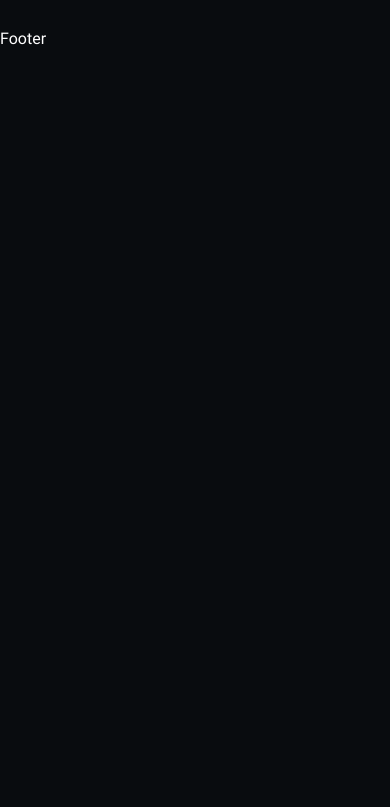
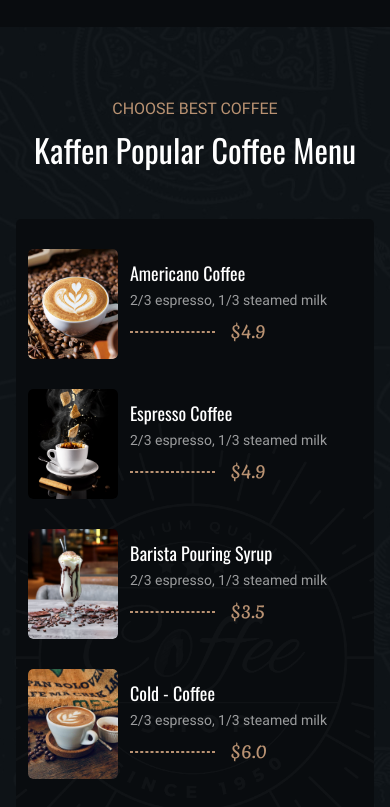
Before and after one commit to milyvaghasiya/kaffen-coffee-house, a React (Create React App) app: page / in a window 390 px wide. Shown: the part 2400-3207 px from the top of the page. Before the commit the page ends 2451 px from the top, so only its background shows below. Built offline with nearby package versions, Linux system fonts and the light colour scheme.

Commit message:
create the menu section

```diff
--- /dev/null
+++ b/src/components/menu/index.js
@@ -0,0 +1,84 @@
+import React from "react";
+import { Col, Container, Row } from "react-bootstrap";
+import Menu1 from "../../assets/images/menu-1.jpg";
+import Menu2 from "../../assets/images/menu-2.jpg";
+import Menu3 from "../../assets/images/menu-3.jpg";
+import Menu4 from "../../assets/images/menu-4.jpg";
+import Menu5 from "../../assets/images/menu-5.jpg";
+import Menu6 from "../../assets/images/menu-6.jpg";
+import "./style.css";
+
+const coffeeMenus = [
+  {
+    img: Menu1,
+    name: "Americano Coffee",
+    price: "$4.9",
+  },
+  {
+    img: Menu2,
+    name: "Espresso Coffee",
+    price: "$4.9",
+  },
+  {
+    img: Menu3,
+    name: "Barista Pouring Syrup",
+    price: "$3.5",
+  },
+  {
+    img: Menu4,
+    name: "Cold - Coffee",
+    price: "$6.0",
+  },
+  {
+    img: Menu5,
+    name: "Cappuccino Arabica",
+    price: "$2.8",
+  },
+  {
+    img: Menu6,
+    name: "Milk Cream Coffee",
+    price: "$7.5",
+  },
+];
+
+const Menu = () => {
+  return (
+    <section id="menu-section">
+      <Container className="py-130">
+        <p className="text-uppercase section-subTitle text-center">
+          Choose Best Coffee
+        </p>
+        <h3 className="Oswald_400 section-title text-center">
+          Kaffen Popular Coffee Menu
+        </h3>
+        <div className="coffee-menu">
+          <Row>
+            {coffeeMenus.map((menu, index) => (
+              <Col
+                key={index}
+                xs={12}
+                lg={6}
+                className="single-menu d-flex align-items-center justify-content-center"
+              >
+                <div class="img-hover">
+                  <img
+                    src={menu.img}
+                    alt="menu"
+                    className="h-100 w-100 object-fit-cover"
+                  />
+                </div>
+                <div class="img-desc">
+                  <h5 className="Oswald_400">{menu.name}</h5>
+                  <h4>2/3 espresso, 1/3 steamed milk</h4>
+                  <h3 className="Merienda position-relative">{menu.price}</h3>
+                </div>
+              </Col>
+            ))}
+          </Row>
+        </div>
+      </Container>
+    </section>
+  );
+};
+
+export default Menu;
--- /dev/null
+++ b/src/components/menu/style.css
@@ -0,0 +1,107 @@
+#menu-section {
+  background-image: url("../../assets/images/menu-bg.jpg");
+  background-size: cover;
+  background-repeat: no-repeat;
+  background-attachment: fixed;
+}
+.coffee-menu {
+  margin-top: 70px !important;
+  padding: 65px 45px;
+  background-color: #090c0f;
+  background-image: url("../../assets/images/menu-watermark.png");
+  background-repeat: no-repeat;
+  background-position: center center;
+  background-size: 465px auto;
+  border-radius: 5px;
+}
+.coffee-menu .row {
+  row-gap: 60px;
+}
+.single-menu {
+  gap: 24px;
+}
+.img-hover {
+  width: 150px;
+  height: 160px;
+  border-radius: 5px;
+  position: relative;
+  overflow: hidden;
+}
+.img-hover img {
+  border-radius: 5px;
+  transition: 0.7s;
+}
+
+.img-hover:hover img {
+  transform: scale(1.05);
+}
+.img-desc h5 {
+  margin-bottom: 10px;
+  font-size: 24px;
+  line-height: 31px;
+}
+.img-desc h4 {
+  margin-bottom: 10px;
+  font-size: 16px;
+  font-weight: 400;
+  color: rgba(255, 255, 255, 0.6);
+  line-height: 28px;
+}
+.img-desc h3 {
+  padding-left: 150px;
+  font-size: 24px;
+  color: #b99272;
+  line-height: 42px;
+  margin: 0;
+}
+.img-desc h3::before {
+  content: "";
+  position: absolute;
+  left: 0;
+  top: 50%;
+  width: 130px;
+  border: 1px dashed #b99272;
+}
+@media screen and (max-width: 767px) {
+  .coffee-menu {
+    margin-top: 50px !important;
+    padding: 40px 20px;
+  }
+}
+@media screen and (max-width: 575px) {
+  .coffee-menu {
+    margin-top: 50px !important;
+    padding: 30px 12px;
+  }
+  .img-hover {
+    width: 90px;
+    height: 110px;
+  }
+  .coffee-menu .row {
+    row-gap: 30px;
+  }
+  .single-menu {
+    gap: 12px;
+  }
+  .img-desc {
+    width: calc(100% - 102px);
+  }
+  .img-desc h5 {
+    font-size: 18px;
+    line-height: 22px;
+    margin-bottom: 6px;
+  }
+  .img-desc h4 {
+    font-size: 14px;
+    line-height: 20px;
+    margin-bottom: 6px;
+  }
+  .img-desc h3 {
+    font-size: 18px;
+    line-height: 30px;
+    padding-left: 100px;
+  }
+  .img-desc h3::before {
+    width: 85px;
+  }
+}
--- a/src/pages/index.js
+++ b/src/pages/index.js
@@ -2,12 +2,14 @@ import React from "react";
 import Layouts from "../layout/index";
 import Banner from "../components/banner";
 import About from "../components/about";
+import Menu from "../components/menu";
 
 const Home = () => {
   return (
     <Layouts>
       <Banner />
       <About />
+      <Menu />
     </Layouts>
   );
 };
```
